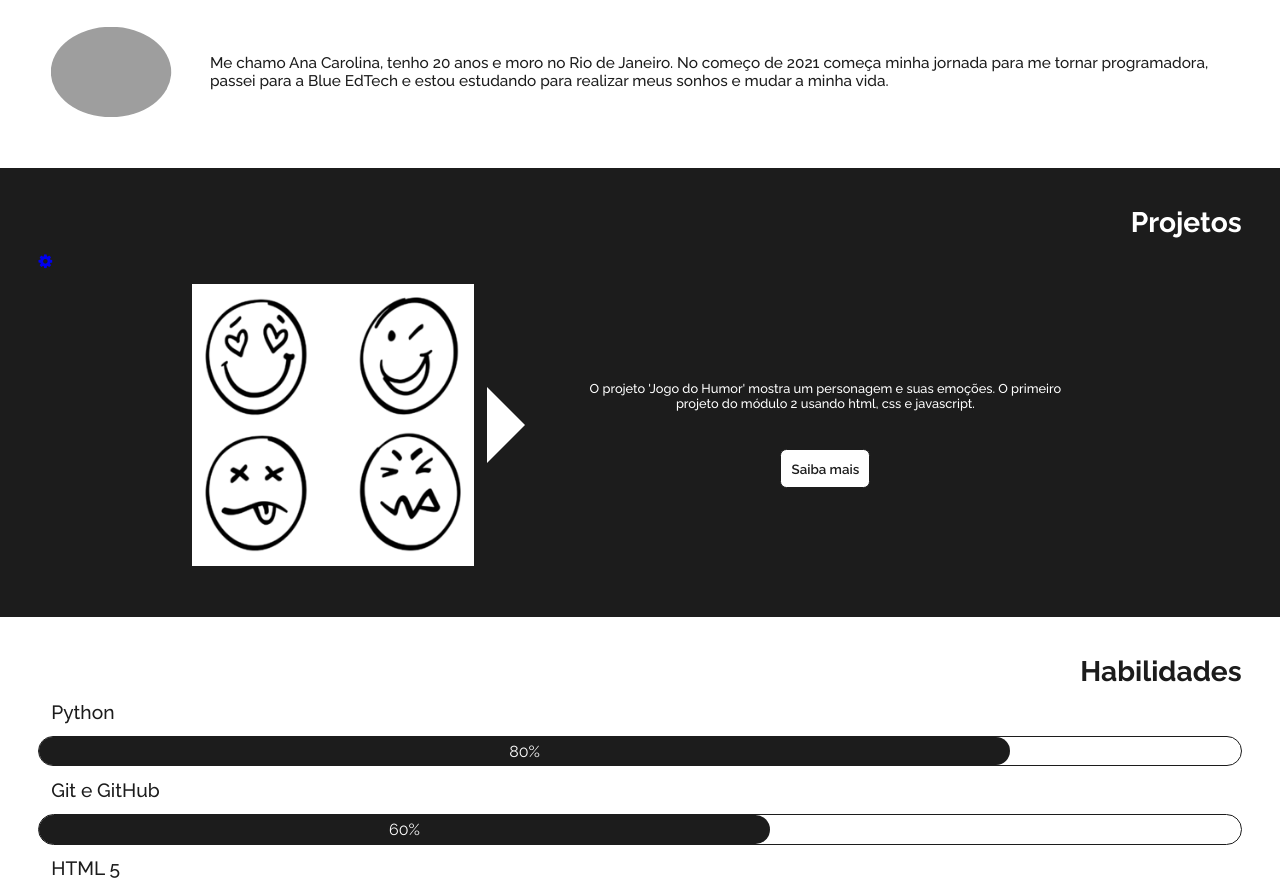
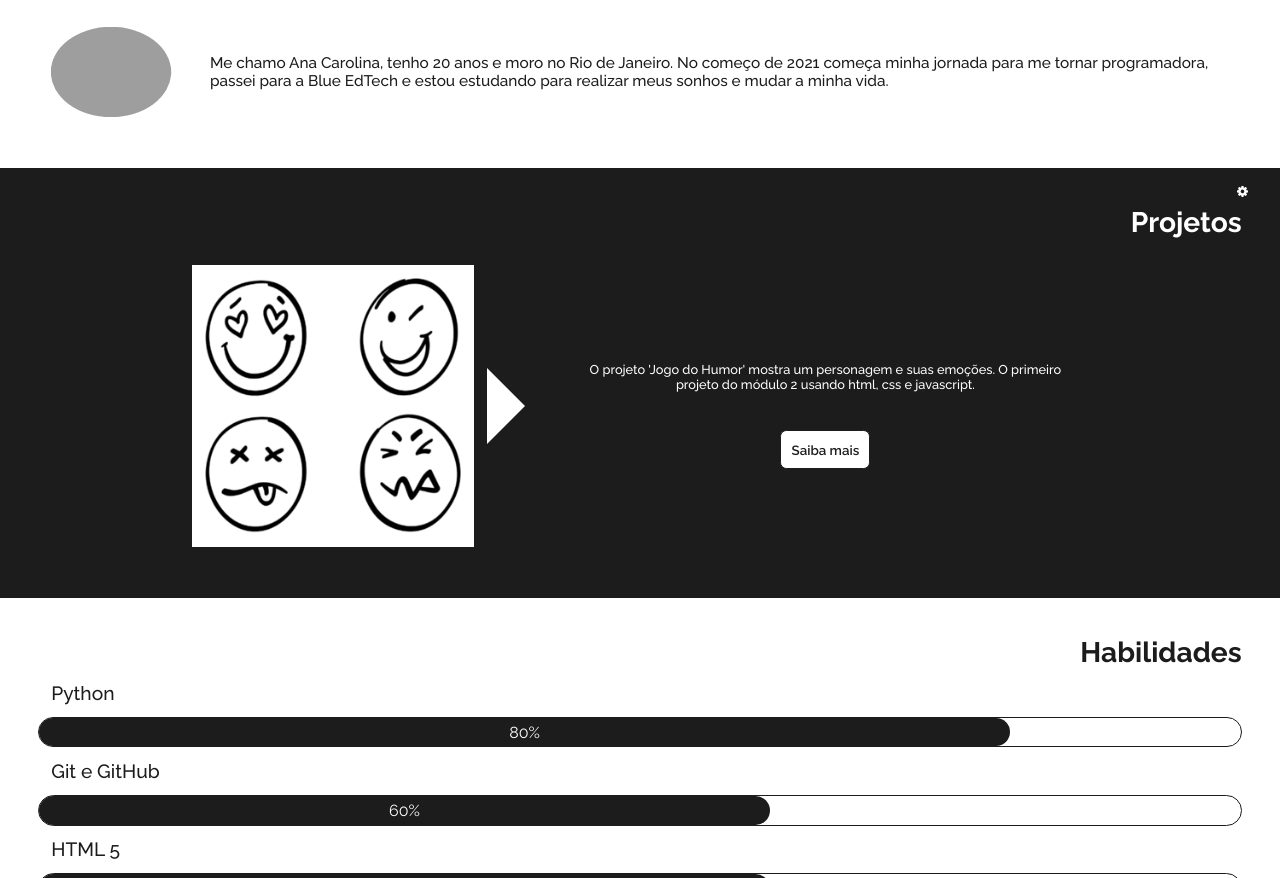
Before and after one commit to GarconeAna/portfolio, a Flask app: page / in a window 1280 px wide. Shown: the part 687-1565 px from the top of the page. Run offline with Flask 2, Linux system fonts and the light colour scheme; grey boxes are pictures that could not be loaded.

Commit message:
estilização do icone de configuração

```diff
--- a/static/css/style.css
+++ b/static/css/style.css
@@ -93,6 +93,7 @@ section#sobre-mim div p:hover{
 section#projetos {
   padding: 3vw;
   background-color: #1C1C1C;
+  position: relative;
 }
 
 section#projetos h2 {
@@ -102,6 +103,18 @@ section#projetos h2 {
   display: flex;
   justify-content: flex-end;
   padding-bottom: 1vw;
+}
+
+section#projetos a#config {
+  padding: 1rem;
+  text-align: end;
+  text-decoration: none;
+  color: #fff;
+  font-size: 1vw;
+  transition: all .2s ease-out;
+  position: absolute;
+  top: 0;
+  right: 1rem;
 }
 
 section#projetos div#bloco-projeto{
```
